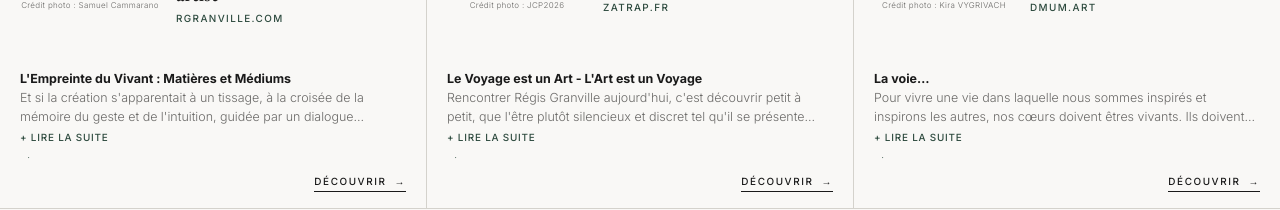
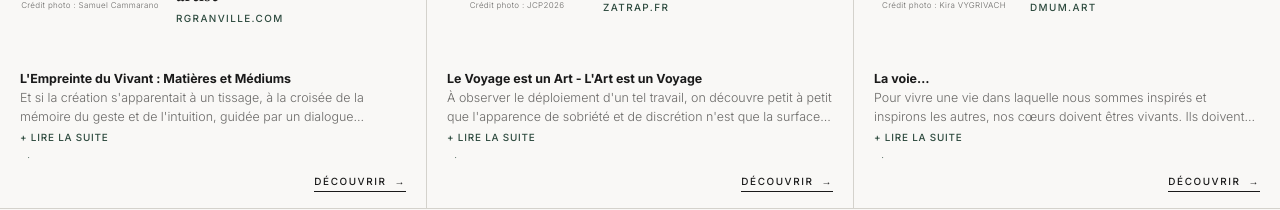
Before and after one commit to WebaHR/projetrgranville, a Next.js app: page / in a window 1280 px wide. Shown: the part 443-653 px from the top of the page. Built offline with nearby package versions, Linux system fonts and the light colour scheme.

Commit message:
Réécrire la bio ZATRAP (Le Voyage est un Art) avec le nouveau texte de Denise Zayan

```diff
--- a/components/Hero.tsx
+++ b/components/Hero.tsx
@@ -54,20 +54,19 @@ It is a poetic exploration in which matter, shaped by instinct, becomes the mirr
       <>
         <strong>Le Voyage est un Art - L'Art est un Voyage</strong>
         {`
-Rencontrer Régis Granville aujourd'hui, c'est découvrir petit à petit, que l'être plutôt silencieux et discret tel qu'il se présente n'est qu'une des multiples facettes de l'être dont le cheminement est riche en dédales et sinuosités.
+À observer le déploiement d'un tel travail, on découvre petit à petit que l'apparence de sobriété et de discrétion n'est que la surface d'un cheminement créatif d'une grande richesse, fait de dédales et de sinuosités.
 
-Sous ces méandres se dessine néanmoins une cohérence qui apparaît dans le rôle et la place qu'occupe le voyage, au sens très large du terme, dans la vie et l'œuvre de cet artiste. Ce point de vue choisi nous servira de guide tout au long de cette étude du parcours de Régis et de l'élaboration de son œuvre.
-Denise ZAYAN
+Sous ces méandres se dessine une profonde cohérence : le rôle central qu'occupe le voyage, pris dans son sens le plus large, au cœur de cette quête et de cette production. La notion d'itinérance – physique, mentale ou matérielle – constitue le fil conducteur idéal pour appréhender les origines, l'évolution et l'élaboration même de cette création.
+Denise Zayan
 
 -----------------------------------------------------------------------------------------------------
 `}
         <strong>Travel is an Art - Art is a Journey</strong>
         {`
-To meet Régis Granville today is to gradually uncover that the quiet, unassuming figure he presents to the world is merely one facet of a man whose path has been rich in twists and turns.
+To observe the unfolding of such work is to gradually discover that its understated, discreet appearance is merely the surface of a deeply rich creative journey – one defined by mazes and meanders.
 
-Beneath these meanderings, a coherence nevertheless emerges in the role and place that travel, in the broadest sense of the term, occupies in the life and work of this artist. This chosen point of view will serve as our guide throughout this study of Régis's journey and the elaboration of his work.
-
-Denise ZAYAN`}
+Beneath these twists and turns lies a profound coherence: the central role of travel, taken in its broadest sense, at the very heart of this quest and creation. The notion of wanderlust – whether physical, mental, or material – serves as the ideal common thread for understanding the origins, evolution, and ultimate crafting of this work.
+Denise Zayan`}
       </>
     ),
   },
```
